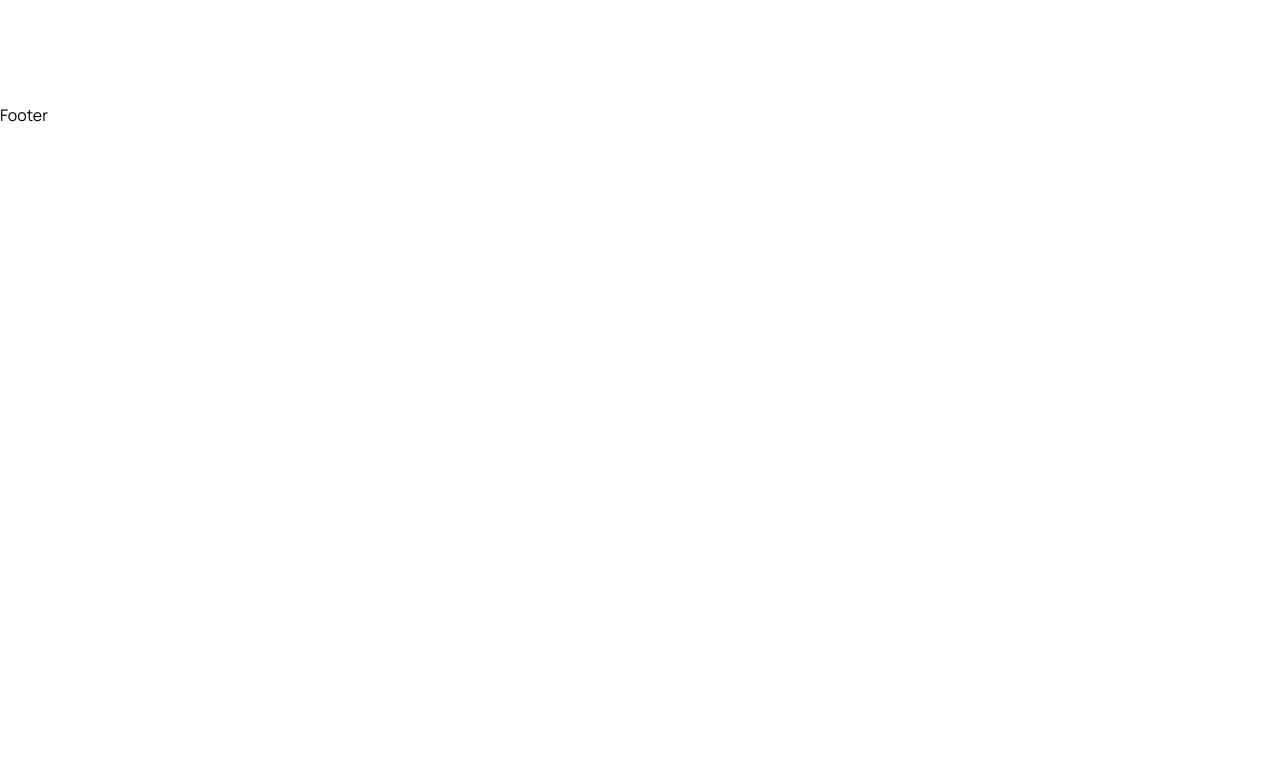
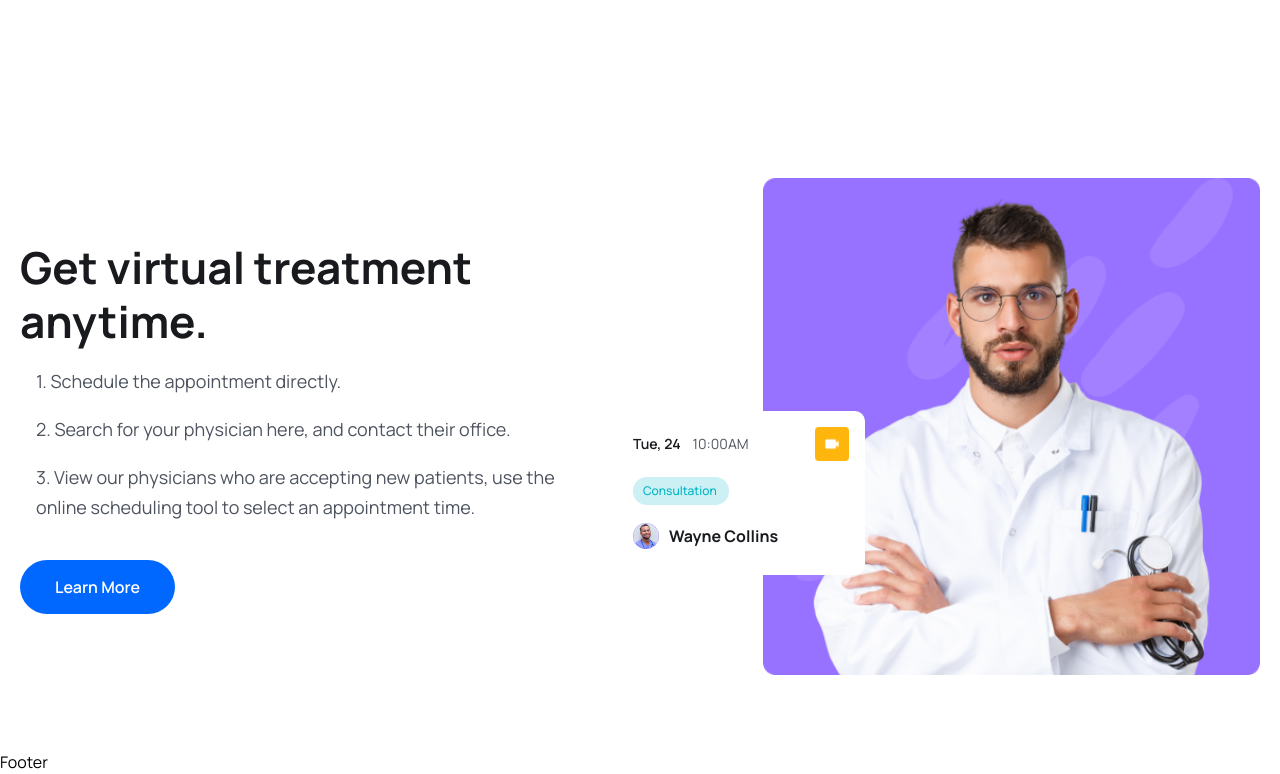
Before and after one commit to EncodeNeel/Medicare, a React (Vite) app in the folder frontend/: page / in a window 1280 px wide. Shown: the part 3064-3838 px from the top of the page. Before the commit the page ends 3191 px from the top, so only its background shows below. Built offline with nearby package versions, Linux system fonts and the light colour scheme; the HTML template or start-up script is replaced by a standard one.

Commit message:
Add virtual treatment section with scheduling details

```diff
--- a/frontend/src/pages/Home.jsx
+++ b/frontend/src/pages/Home.jsx
@@ -6,6 +6,9 @@
 import icon01 from "../assets/images/icon01.png";
 import icon02 from "../assets/images/icon02.png";
 import icon03 from "../assets/images/icon03.png";
+import featureImg from "../assets/images/feature-img.png";
+import videoIcon from "../assets/images/video-icon.png";
+import avatarIcon from "../assets/images/avatar-icon.png";
 import { Link } from "react-router-dom";
 import { BsArrowRight } from "react-icons/bs";
 import About from "../components/About/About";
@@ -179,6 +182,69 @@
       </section>
 
       {/* =========== services section end  =========== */}
+
+      {/* ========== feature section ========= */}
+      <section>
+        <div className="container">
+          <div className="flex items-center justify-between flex-col lg:flex-row">
+            {/* ======== feature content ======= */}
+            <div className="xl:w-[670px]">
+              <h2 className="heading">
+                Get virtual treatment <br />
+                anytime.
+              </h2>
+              <ul className="pl-4">
+                <li className="text__para">
+                  1. Schedule the appointment directly.
+                </li>
+                <li className="text__para">
+                  2. Search for your physician here, and contact their office.
+                </li>
+                <li className="text__para">
+                  3. View our physicians who are accepting new patients, use the
+                  online scheduling tool to select an appointment time.
+                </li>
+              </ul>
+              <Link to="/">
+                <button className="btn">Learn More</button>
+              </Link>
+            </div>
+
+            {/* ========== feature img =========== */}
+            <div className="relative z-10 xl:w-[770px] flex justify-end mt-[50px] lg:mt-0">
+              <img src={featureImg} className="w-3/4" alt="" />
+
+              <div className="w-[150px] lg:w-[248px] bg-white absolute bottom-[50px] left-0 md:bottom-[100px] md:left-5 z-20 p-2 pb-3 lg:pt-4 lg:px-4 lg:pb-[26px] rounded-[10px]">
+                <div className="flex items-center justify-between">
+                  <div className="flex items-center gap-[6px] lg:gap-3">
+                    <p className="text-[10px] leading-[10px] lg:text-[14px] lg:leading-5 text-headingColor font-[600]">
+                      Tue, 24
+                    </p>
+                    <p className="text-[10px] leading-[10px] lg:text-[14px] lg:leading-5 text-textColor font-[400]">
+                      10:00AM
+                    </p>
+                  </div>
+                  <span className="w-5 h-5 lg:w-[34px] lg:h-[34px] flex items-center justify-center bg-yellowColor rounded py-1 px-[6px] lg:py-3 lg:px-[9px]">
+                    <img src={videoIcon} alt="" />
+                  </span>
+                </div>
+
+                <div className="w-[65px] lg:w-[96px] bg-[#CCF0F3] py-1 px-2 lg:py-[6px] lg:px-[10px] text-[8px] leading-[8px] lg:text-[12px] lg:leading-4 text-irisBlueColor font-[500] mt-2 lg:mt-4 rounded-full">
+                  Consultation
+                </div>
+
+                <div className="flex items-center gap-[6px] lg:gap-[10px] mt-2 lg:mt-[18px]">
+                  <img src={avatarIcon} alt="" />
+                  <h4 className="text-[10px] leading-3 lg:text-[16px] lg:leading-[22px] font-[700] text-headingColor">
+                    Wayne Collins
+                  </h4>
+                </div>
+              </div>
+            </div>
+          </div>
+        </div>
+      </section>
+      {/* ========== feature section end ========= */}
     </>
   );
 };
```
